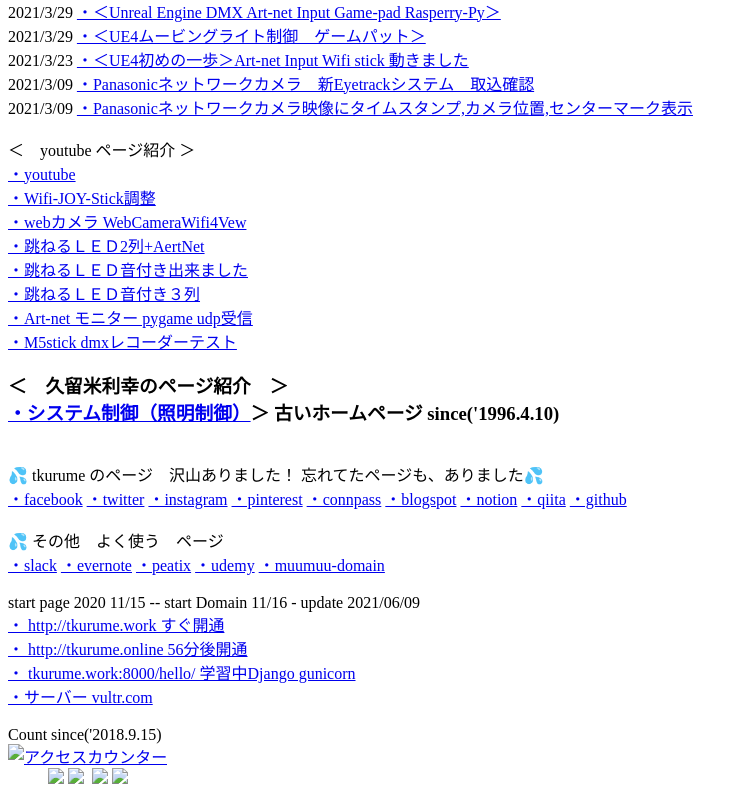
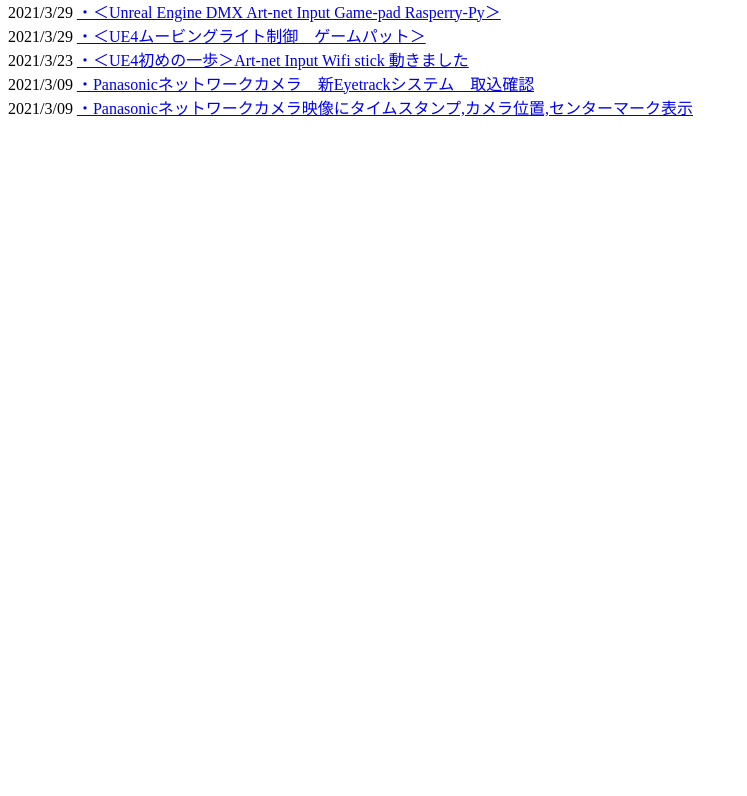
Before and after one commit to tkurume/githab-tecah, a plain HTML site: page index.html in a window 1280 px wide. Shown: the part 487-1283 px from the top of the page, without its empty margins (0-747 px from the left). After the commit the page ends 800 px from the top, so only its background shows below. Drawn offline with Linux system fonts and the light colour scheme.

Commit message:
Update index.html

```diff
--- a/index.html
+++ b/index.html
@@ -8,8 +8,7 @@
 </head>
 <body>
     <h1>Hello GitHub.io !</h1>
-    <h3>
-        ＜　youtube UnrealEngine-Eyetrack Demo&Test ＞<br></h3>
+    <h3>＜　youtube UnrealEngine-Eyetrack Demo&Test ＞<br></h3>
        2021/6/09 <a href="https://youtu.be/rs1Pv4yDp38">・UE5-Eyetrack Editor Newly developed environment Test</a><br>
        2021/5/21 <a href="https://youtu.be/Sw_uTYa6LCE">・UE4 Newly developed environment CPU-i7-10700 GPU-RTX2070super </a><br>
        2021/5/06 <a href="https://youtu.be/5R3qAJbK6oU">・UE4-Eyetrack Editor Utility Widget Blueprint test for distribution package</a><br>
@@ -31,60 +30,6 @@
        2021/3/09 <a href="https://youtu.be/hpL0RD2in5o">・Panasonicネットワークカメラ　新Eyetrackシステム　取込確認</a><br>
        2021/3/09 <a href="https://youtu.be/hvtNowpzhoQ">・Panasonicネットワークカメラ映像にタイムスタンプ,カメラ位置,センターマーク表示</a><br>
        <br>
-       ＜　youtube ページ紹介 ＞<br>
-       <a href="https://www.youtube.com/channel/UCwkKCMilkioPZEtXbVuZkFQ/">・youtube</a><br>
-        <a href="https://youtu.be/bdcFME_lQu8">・Wifi-JOY-Stick調整</a><br>
-        <a href="https://www.youtube.com/watch?v=26Dm0IdkEIY">・webカメラ WebCameraWifi4Vew</a><br>
-        <a href="https://www.youtube.com/watch?v=llIWkf4MwlQ">・跳ねるＬＥＤ2列+AertNet</a><br>
-        <a href="https://youtu.be/5xdQZG1fbdE">・跳ねるＬＥＤ音付き出来ました</a><br>
-        <a href="https://youtu.be/8yzJ5tCIlBg">・跳ねるＬＥＤ音付き３列</a><br>
-        <a href="https://youtu.be/EPbBy4B4m1s">・Art-net モニター pygame udp受信</a><br>
-        <a href="https://www.youtube.com/watch?v=h8yBLpXodA4">・M5stick dmxレコーダーテスト</a><br>
 
-
-        <h3>＜　久留米利幸のページ紹介　＞<br>
-          <a href="http://home.v03.itscom.net/kurume/">・システム制御（照明制御）</a>＞
-          古いホームページ since('1996.4.10)　<br>
-        </h3>
-
-
-        <br>💦  tkurume のページ　沢山ありました！ 忘れてたページも、ありました💦
-        <br>
-        <a href="https://www.facebook.com/tkurume">・facebook</a>
-        <a href="https://twitter.com/tkurume">・twitter</a>
-        <a href="https://www.instagram.com/tkurume/?hl=ja">・instagram</a>
-        <a href="https://www.pinterest.jp/tkurume">・pinterest</a>
-        <a href="https://connpass.com/user/ToshiyukiKurume/">・connpass</a>
-        <a href="https://tkurume.blogspot.com/">・blogspot</a>
-        <a href="https://www.notion.so/Getting-Started-4bb80bf2c8184525a5383635f8563c6d">・notion</a>
-        <a href="https://qiita.com/tkurume">・qiita</a>
-        <a href="https://github.com/tkurume">・github</a>
-        <br>
-        <br>💦 その他　よく使う　ページ<br>
-        <a href="https://app.slack.com/client/">・slack</a>
-        <a href="https://www.evernote.com/">・evernote</a>
-        <a href="https://peatix.com/">・peatix</a>
-        <a href="https://www.udemy.com/">・udemy</a>
-        <a href="https://muumuu-domain.com/?mode=conpane&amp;state=domain_list_all">・muumuu-domain</a>
-
-          <!-- <BR><BR>記録<BR>
-            202011/17　ftp転送をシェルスクリプト化で効率up ftp_put.sh<br> -->
-          <br><br>start page 2020 11/15 -- start Domain 11/16 - update 2021/06/09
-          <br><a href="http://tkurume.work/">・ http://tkurume.work すぐ開通</a>
-          <br><a href="http://tkurume.online/">・ http://tkurume.online 56分後開通</a>
-          <br><a href="http://tkurume.work:8000/hello/">・ tkurume.work:8000/hello/ 学習中Django gunicorn</a>
-          <br><a href="https://www.vultr.com/">・サーバー vultr.com<br></a>
-                <br>
-                Count since('2018.9.15)
-        <!--タグはここから-->
-        <table border="0" cellspacing="0" cellpadding="0"><tbody><tr><td align="center">
-        <a href="http://www.rays-counter.com/"><img src="./システム制御（照明制御）のページ_files/saved_resource" alt="アクセスカウンター" border="0" x46dunlwf=""></a></td></tr><tr><td align="center">
-        <img src="./システム制御（照明制御）のページ_files/counter_01.gif" border="0" x46dunlwf="">
-        <img src="./システム制御（照明制御）のページ_files/counter_02.gif" border="0" x46dunlwf="">
-        <img src="./システム制御（照明制御）のページ_files/counter_03.gif" border="0" alt="" x46dunlwf="">
-        <img src="./システム制御（照明制御）のページ_files/counter_04.gif" border="0" x46dunlwf="">
-        <img src="./システム制御（照明制御）のページ_files/counter_05.gif" border="0" x46dunlwf="">
-        </td></tr></tbody></table>
-        <!--ここまで-->
-</body>
+      </body>
 </html>
```
